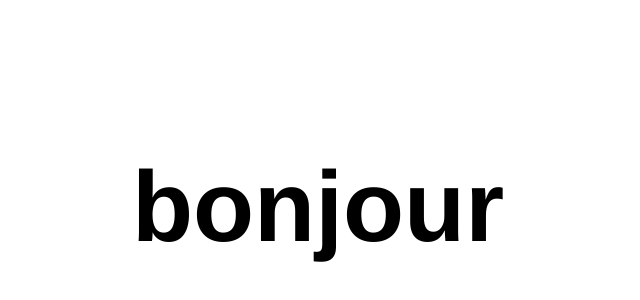
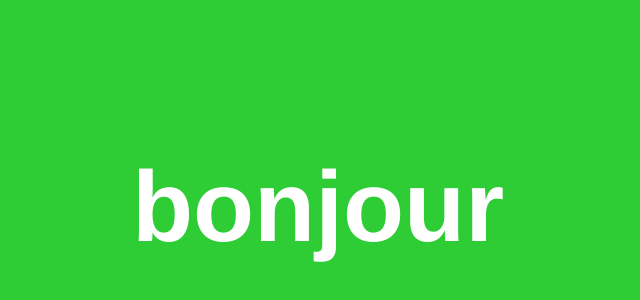
Before and after one commit to mamsdou/First_project, a plain HTML site: page index.html in a window 1280 px wide. Shown: the part 238-538 px from the top of the page, without its empty margins (330-970 px from the left). Drawn offline with Linux system fonts and the light colour scheme.

```diff
--- a/index.html
+++ b/index.html
@@ -4,6 +4,11 @@
 	<title></title>
 </head>
 <style type="text/css">
+
+	body{
+		background-color: #2ecc35;
+		color: white;
+	}
 	h1{
 		position: absolute;
 		top: 40%;
```
